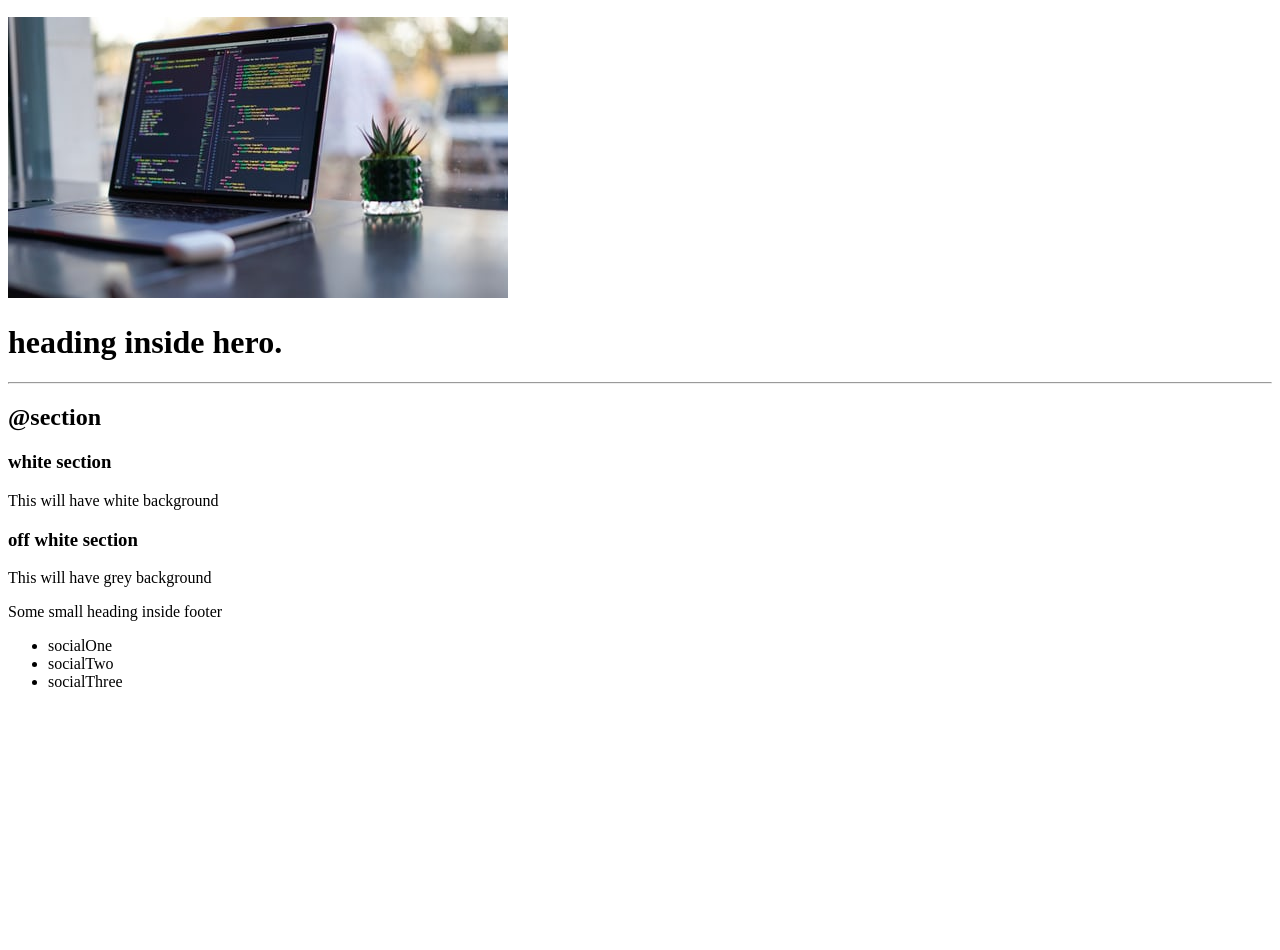
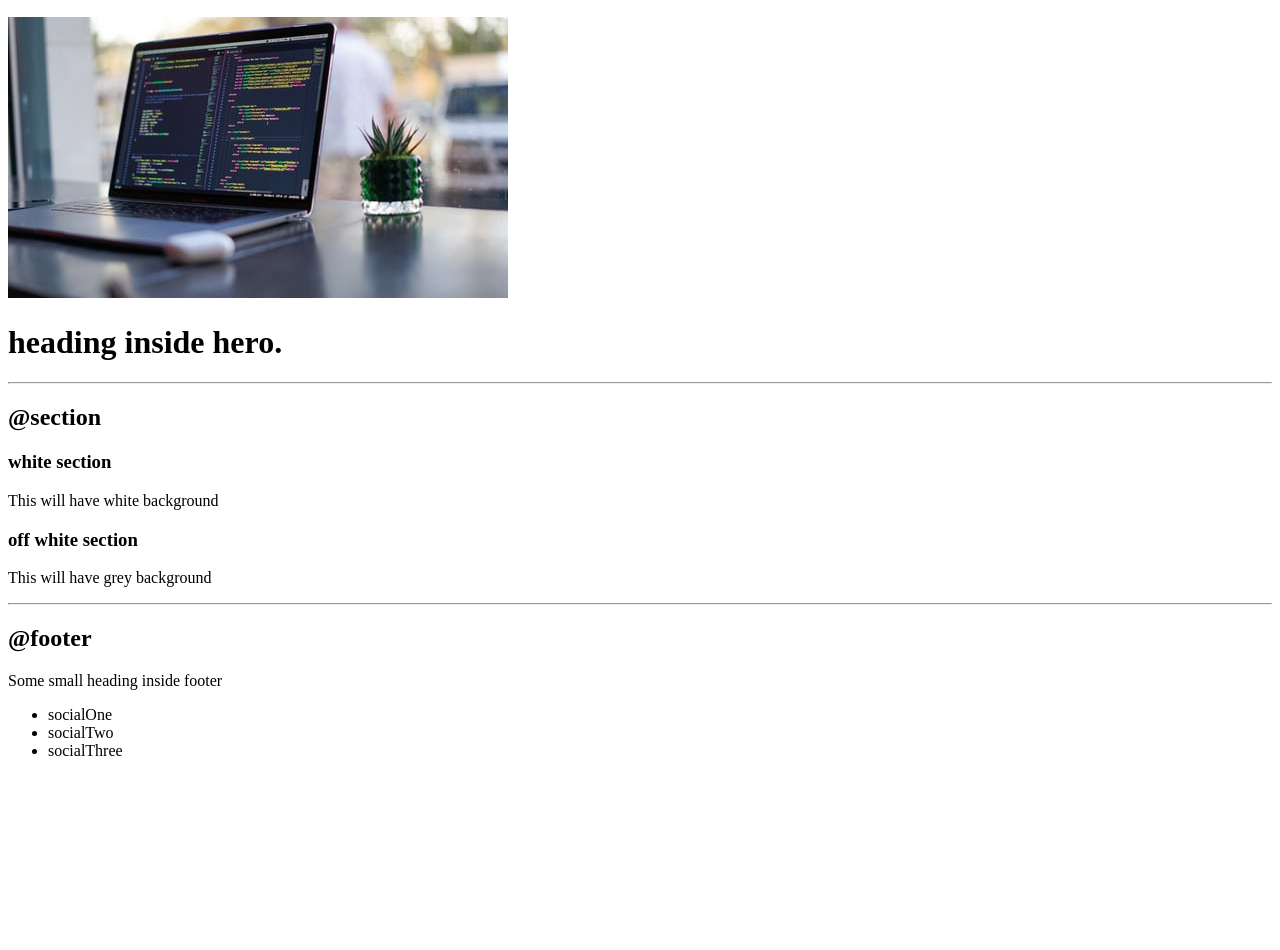
Before and after one commit to afzalbaig786/neogcamp-lesson-3, a plain HTML site: page index.html in a window 1280 px wide. Shown: the part 1268-2218 px from the top of the page. After the commit the page ends 2044 px from the top, so only its background shows below. Drawn offline with Linux system fonts and the light colour scheme.

Commit message:
Update index.html

```diff
--- a/index.html
+++ b/index.html
@@ -102,6 +102,10 @@
         <p>This will have grey background</p>
     </section>
 
+    <hr>
+
+    <h2>@footer</h2>
+
     <footer>
         <div>Some small heading inside footer</div>
         <ul>
@@ -111,15 +115,6 @@
         </ul>
     </footer>
 
-
-
-
-
-
-    <div style="height: 30vh;">
-
-    </div>
-
 </body>
 
 </html>
```
